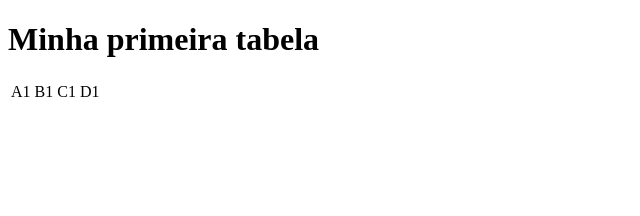
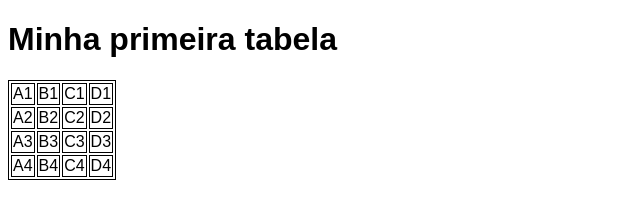
Before and after one commit to WelingtonPanzarini/html-css, a plain HTML site: page exercicios/ex023/tabela001.html in a window 1280 px wide. Shown: the whole page, without its empty margins (0-640 px from the left). Drawn offline with Linux system fonts and the light colour scheme.

Commit message:
Update tabela001.html

```diff
--- a/exercicios/ex023/tabela001.html
+++ b/exercicios/ex023/tabela001.html
@@ -5,6 +5,17 @@
     <meta charset="UTF-8" />
     <meta name="viewport" content="width=device-width, initial-scale=1.0" />
     <title>Tabelas</title>
+    <style>
+      body {
+        font-family: Arial, Helvetica, sans-serif;
+      }
+      table {
+        border: 1px solid black;
+      }
+      td {
+        border: 1px solid black;
+      }
+    </style>
   </head>
   <body>
     <h1>Minha primeira tabela</h1>
@@ -23,6 +34,27 @@
         <td>C1</td>
         <td>D1</td>
       </tr>
+      <tr>
+        <!--Segunda linha-->
+        <td>A2</td>
+        <td>B2</td>
+        <td>C2</td>
+        <td>D2</td>
+      </tr>
+      <tr>
+        <!--Terceira linha-->
+        <td>A3</td>
+        <td>B3</td>
+        <td>C3</td>
+        <td>D3</td>
+      </tr>
+      <tr>
+        <!--Quarta linha-->
+        <td>A4</td>
+        <td>B4</td>
+        <td>C4</td>
+        <td>D4</td>
+      </tr>
     </table>
   </body>
 </html>
```
